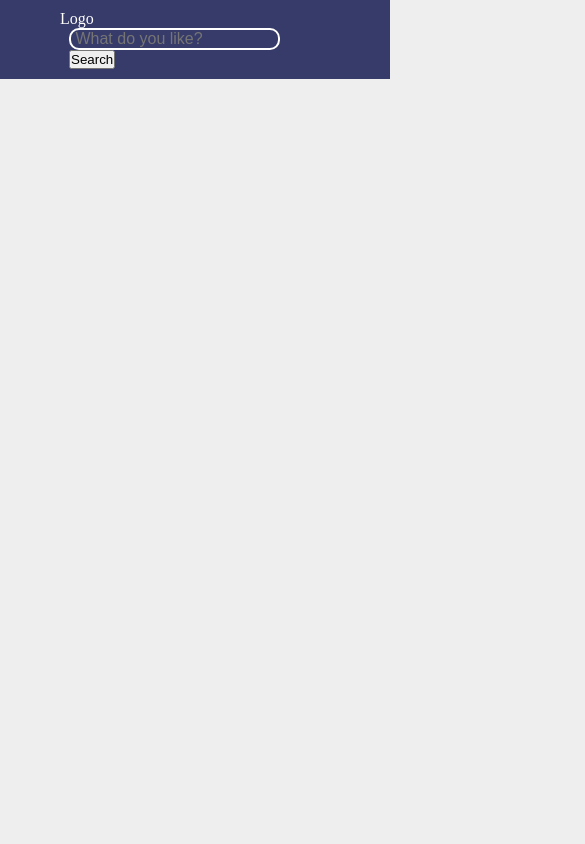
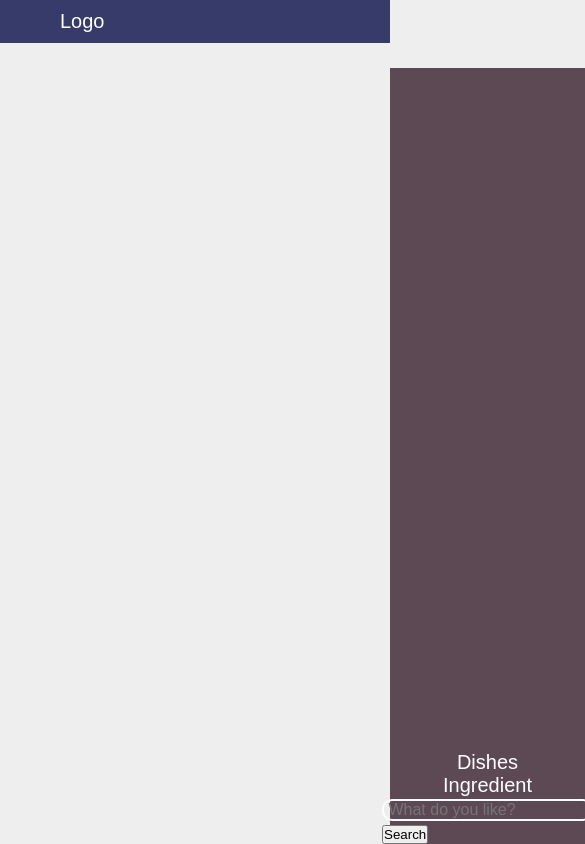
Before and after one commit to joffreynk/Module2-FInalMealCapstone, a website built with webpack: page src/index.html in a window 390 px wide. Shown: the whole page, 585 px wide, since content can reach past the window. Built offline with nearby package versions, Linux system fonts and the light colour scheme.

Commit message:
updating dynamic navbar

```diff
--- a/src/index.css
+++ b/src/index.css
@@ -10,10 +10,12 @@ body {
 
 header {
   padding: 10px 60px;
-  justify-content: space-between;
+  justify-content: space-around;
   align-items: center;
   background-color: #373b69;
   color: white;
+  font-family: 'poppins', sans-serif;
+  font-size: 20px;
 }
 
 header ul {
@@ -31,6 +33,7 @@ header ul li {
 }
 
 .logo a {
+  align-items: center;
   text-decoration: none;
   color: white;
   cursor: pointer;
@@ -48,3 +51,39 @@ header ul li {
 .searchBtn {
   cursor: pointer;
 }
+
+.burger {
+  display: none;
+}
+
+.burger div {
+  width: 25px;
+  height: 3px;
+  background-color: rgb(226, 226, 226);
+  margin: 5px;
+}
+
+@media screeen and (max-width: 768px) {
+  .nav-links {
+    width: 60%;
+  }
+}
+
+@media screen and (max-width: 768px) {
+
+    body{
+        overflow-x:
+    }
+  .nav-links {
+    position: absolute;
+    right: 0;
+    height: 92vh;
+    top: 8vh;
+    background-color: #5d4954;
+    display: flex;
+    flex-direction: column;
+    align-items: center;
+    width: 50%;
+    transform: translateX(100%)
+  }
+}
--- a/src/index.html
+++ b/src/index.html
@@ -13,7 +13,7 @@
         <div class="logo">
           <a href="#">Logo</a>
         </div>
-        <ul>
+        <ul class="nav-links">
           <li>Dishes</li>
           <li>Ingredient</li>
           <li>
@@ -28,6 +28,11 @@
             </form>
           </li>
         </ul>
+        <div class="burger">
+          <div class="line1"></div>
+          <div class="line1"></div>
+          <div class="line1"></div>
+        </div>
       </header>
     </container>
 
```
